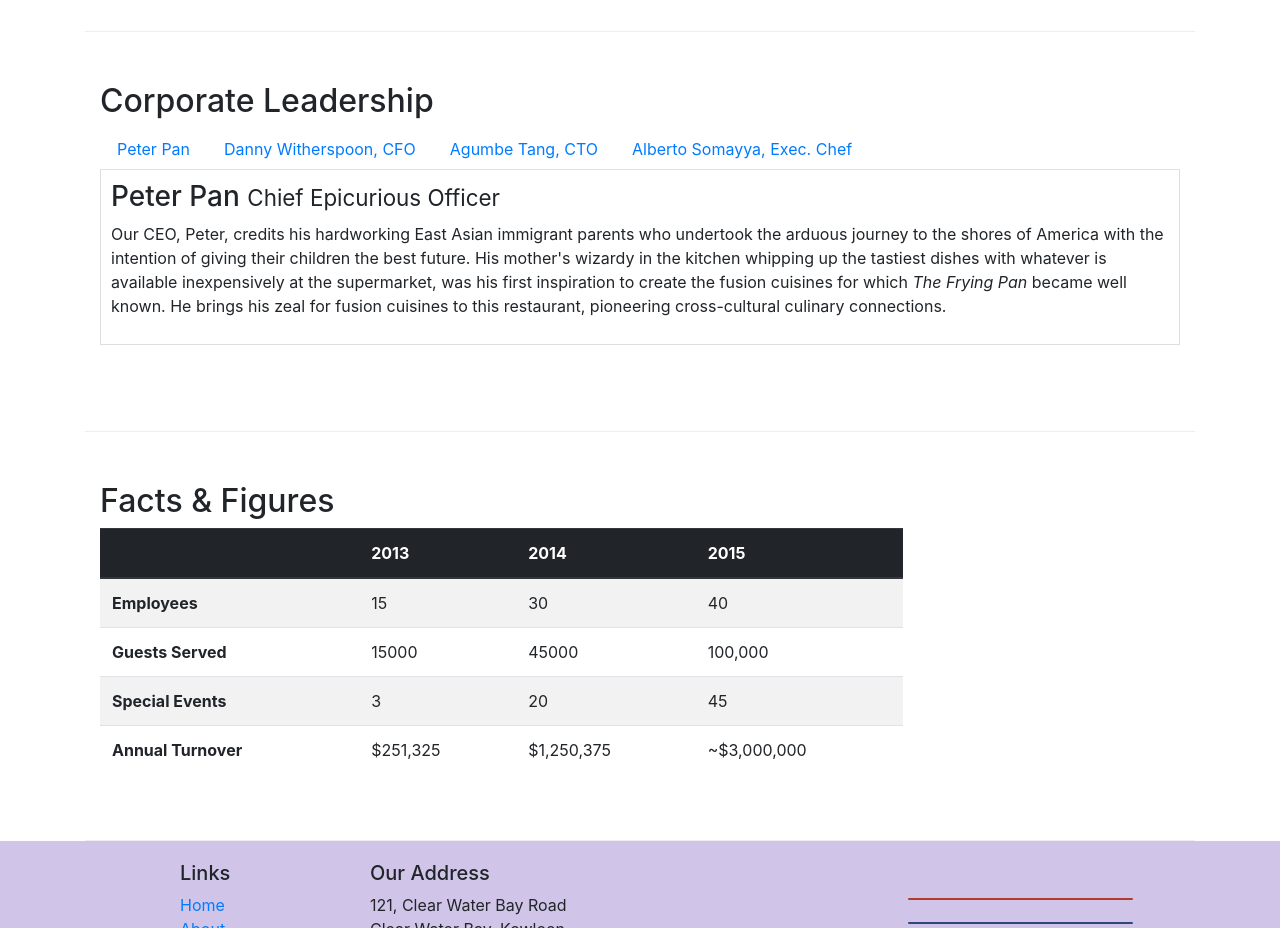
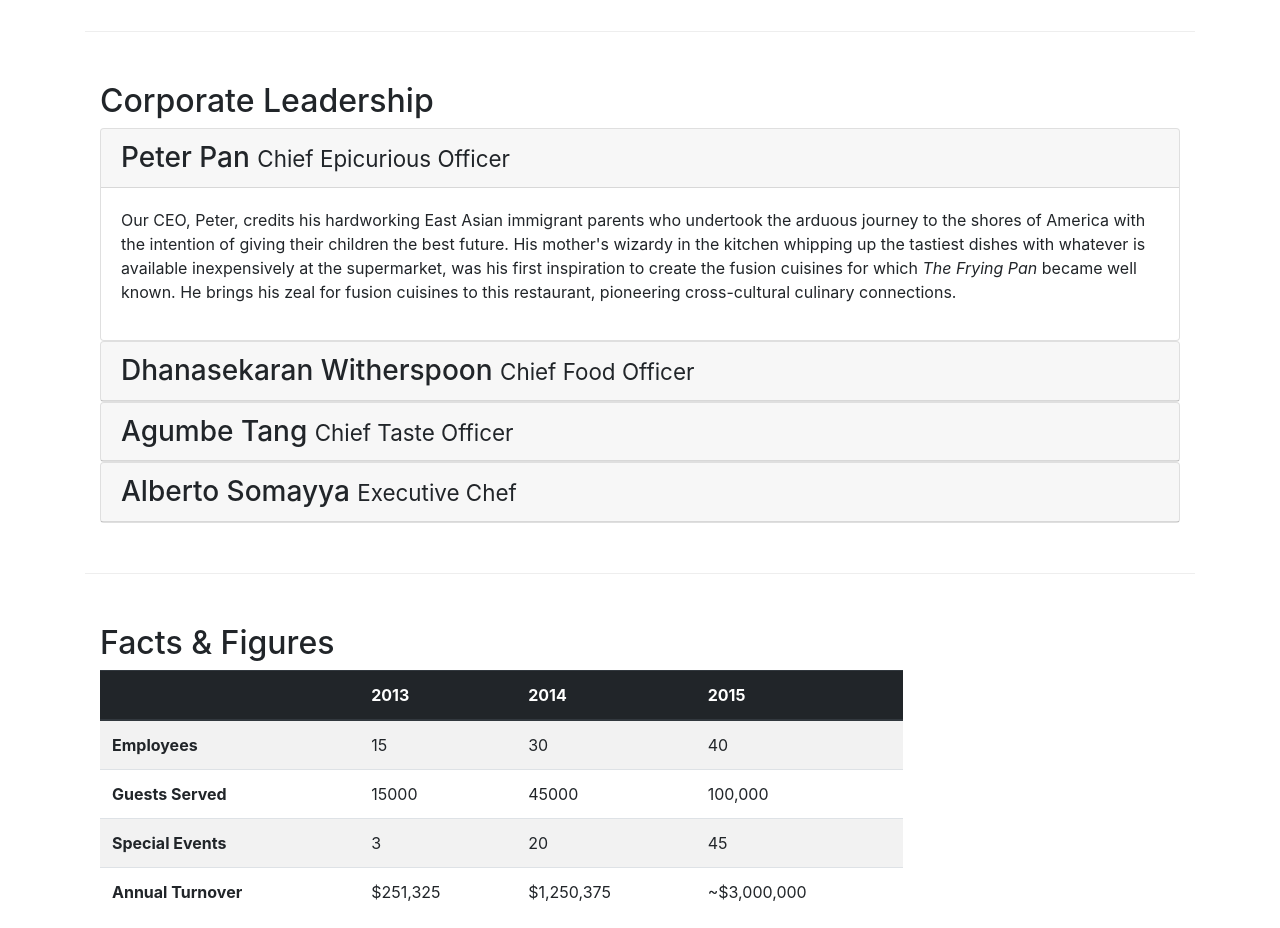
Before and after one commit to NikhilRaj060/Resuturant-Project, a website: page aboutus.html in a window 1280 px wide. Shown: the part 940-1868 px from the top of the page. Drawn offline with nearby package versions, Linux system fonts and the light colour scheme.

Commit message:
Collapse And Accordion Bootstrap

```diff
--- a/aboutus.html
+++ b/aboutus.html
@@ -120,46 +120,118 @@
         <div class="row row-content">
             <div class="col-12">
                 <h2>Corporate Leadership</h2>
-                <ul class="nav nav-tabs">
-                    <li class="nav-item">
-                        <a href="#peter" role="tab" data-toggle="tab" class="nav-link">
-                            Peter Pan
-                        </a>
-                    </li>
-                    <li class="nav-item">
-                        <a class="nav-link" href="#danny" role="tab" data-toggle="tab">Danny Witherspoon, CFO</a>
-                    </li>
-                    <li class="nav-item">
-                        <a class="nav-link" href="#agumbe" role="tab" data-toggle="tab">Agumbe Tang, CTO</a>
-                    </li>
-                    <li class="nav-item">
-                        <a class="nav-link" href="#alberto" role="tab" data-toggle="tab">Alberto Somayya, Exec. Chef</a>
-                    </li>
-                </ul>
-                <div class="tab-content">
-                    <div class="tab-pane fade show active" role="tabpanel" id="peter">
-                        <h3>Peter Pan <small>Chief Epicurious Officer</small></h3>
-                        <p class="d-none d-sm-block">Our CEO, Peter, credits his hardworking East Asian immigrant parents who undertook the arduous journey to the shores of America with the intention of giving their children the best future. His mother's wizardy in the kitchen whipping
-                            up the tastiest dishes with whatever is available inexpensively at the supermarket, was his first inspiration to create the fusion cuisines for which <em>The Frying Pan</em> became well known. He brings his zeal for fusion
-                            cuisines to this restaurant, pioneering cross-cultural culinary connections.</p>
+                <div id="accordion">
+                    <div class="card">
+                        <div class="card-header" role="tab" id="peterhead">
+                            <h3 class="mb-0">
+                                <a data-toggle="collapse" data-target="#peter">Peter Pan <small>Chief Epicurious Officer</small></a></h3>
+                        </div>
+                        <div role="tabpanel" class="collapse show" id="peter" data-parent="#accordion">
+                            <div class="card-body">
+                                <p class="d-none d-sm-block">Our CEO, Peter, credits his hardworking East Asian immigrant parents who undertook the arduous journey to the shores of America with the intention of giving their children the best future. His mother's wizardy in the kitchen
+                                    whipping up the tastiest dishes with whatever is available inexpensively at the supermarket, was his first inspiration to create the fusion cuisines for which <em>The Frying Pan</em> became well known. He brings his
+                                    zeal for fusion cuisines to this restaurant, pioneering cross-cultural culinary connections.</p>
+                            </div>
+                        </div>
                     </div>
 
-                    <div class="tab-pane fade" role="tabpanel" id="danny">
-                        <h3>Dhanasekaran Witherspoon <small>Chief Food Officer</small></h3>
-                        <p class="d-none d-sm-block">Our CFO, Danny, as he is affectionately referred to by his colleagues, comes from a long established family tradition in farming and produce. His experiences growing up on a farm in the Australian outback gave him great appreciation
-                            for varieties of food sources. As he puts it in his own words, <em>Everything that runs, wins, and everything that stays, pays!</em></p>
+                    <div class="card">
+                        <div class="card-header" role="tab" id="dannyhead">
+                            <h3 class="mb-0">
+                                <a data-toggle="collapse" data-target="#danny">Dhanasekaran Witherspoon <small>Chief Food Officer</small></a></h3>
+                        </div>
+                        <div role="tabpanel" class="collapse" id="danny" data-parent="#accordion">
+                            <div class="card-body">
+                                <p class="d-none d-sm-block">Our CFO, Danny, as he is affectionately referred to by his colleagues, comes from a long established family tradition in farming and produce. His experiences growing up on a farm in the Australian outback gave him great
+                                    appreciation for varieties of food sources. As he puts it in his own words, <em>Everything that runs, wins, and everything that stays, pays!</em></p>
+                            </div>
+                        </div>
                     </div>
 
-                    <div class="tab-pane fade" role="tabpanel" id="agumbe">
-                        <h3>Agumbe Tang <small>Chief Taste Officer</small></h3>
-                        <p class="d-none d-sm-block">Blessed with the most discerning gustatory sense, Agumbe, our CTO, personally ensures that every dish that we serve meets his exacting tastes. Our chefs dread the tongue lashing that ensues if their dish does not meet his exacting
-                            standards. He lives by his motto, <em>You click only if you survive my lick.</em></p>
+                    <div class="card">
+                        <div class="card-header" role="tab" id="agumbehead">
+                            <h3 class="mb-0">
+                                <a data-toggle="collapse" data-target="#agumbe">Agumbe Tang <small>Chief Taste Officer</small></a></h3>
+                        </div>
+                        <div role="tabpanel" class="collapse" id="agumbe" data-parent="#accordion">
+                            <div class="card-body">
+                                <p class="d-none d-sm-block">Blessed with the most discerning gustatory sense, Agumbe, our CTO, personally ensures that every dish that we serve meets his exacting tastes. Our chefs dread the tongue lashing that ensues if their dish does not meet his
+                                    exacting standards. He lives by his motto, <em>You click only if you survive my lick.</em></p>
+                            </div>
+                        </div>
                     </div>
-                    <div class="tab-pane fade" role="tabpanel" id="alberto">
-                        <h3>Alberto Somayya <small>Executive Chef</small></h3>
-                        <p class="d-none d-sm-block">Award winning three-star Michelin chef with wide International experience having worked closely with whos-who in the culinary world, he specializes in creating mouthwatering Indo-Italian fusion experiences. He says, <em>Put together the cuisines from the two craziest cultures, and you get a winning hit! Amma Mia!</em></p>
+
+                    <div class="card">
+                        <div class="card-header" role="tab" id="albertohead">
+                            <h3 class="mb-0">
+                                <a data-toggle="collapse" data-target="#alberto">Alberto Somayya <small>Executive Chef</small></a></h3>
+                        </div>
+                        <div role="tabpanel" class="collapse" id="alberto" data-parent="#accordion">
+                            <div class="card-body">
+                                <p class="d-none d-sm-block">Award winning three-star Michelin chef with wide International experience having worked closely with whos-who in the culinary world, he specializes in creating mouthwatering Indo-Italian fusion experiences. He says, <em>Put together the cuisines from the two craziest cultures, and you get a winning hit! Amma Mia!</em></p>
+                            </div>
+                        </div>
                     </div>
                 </div>
+
+                <!-- <div class="card">
+                        <div class="card-header" role="tab" id="peterhead">
+                            <h3 class="mb-0">
+                                <a data-toggle="collapse" data-target="#peter">
+                            Peter Pan <small>Chief Epicurious Officer</small>
+                            </a>
+                            </h3>
+                        </div>
+                        <div class="collapse show" id="peter" data-parent="#accordion">
+                            <div class="card-body">
+                                <p class="d-none d-sm-block">. . .</p>
+                            </div>
+                        </div>
+                    </div>
+                    <div class="card">
+                        <div class="card-header" role="tab" id="dannyhead">
+                            <h3 class="mb-0">
+                                <a class="collapsed" data-toggle="collapse" data-target="#danny">
+                            Dhanasekaran Witherspoon <small>Chief Food Officer</small>
+                            </a>
+                            </h3>
+                        </div>
+                        <div class="collapse" id="danny" data-parent="#accordion">
+                            <div class="card-body">
+                                <p class="d-none d-sm-block">. . .</em>
+                                </p>
+                            </div>
+                        </div>
+                    </div>
+                    <div class="card">
+                        <div class="card-header" role="tab" id="agumbehead">
+                            <h3 class="mb-0">
+                                <a class="collapsed" data-toggle="collapse" data-target="#agumbe">
+                            Agumbe Tang <small>Chief Taste Officer</small>
+                            </a>
+                            </h3>
+                        </div>
+                        <div class="collapse" id="agumbe" data-parent="#accordion">
+                            <div class="card-body">
+                                <p class="d-none d-sm-block">. . .</p>
+                            </div>
+                        </div>
+                    </div>
+                    <div class="card">
+                        <div class="card-header" role="tab" id="albertohead">
+                            <h3 class="mb-0">
+                                <a class="collapsed" data-toggle="collapse" data-target="#alberto">
+                            Alberto Somayya <small>Executive Chef</small>
+                            </a>
+                            </h3>
+                        </div>
+                        <div class="collapse" id="alberto" data-parent="#accordion">
+                            <div class="card-body">
+                                <p class="d-none d-sm-block">. . .</em>
+                                </p>
+                            </div>
+                        </div>
+                    </div> -->
             </div>
         </div>
         <div class="row row-content">
```
